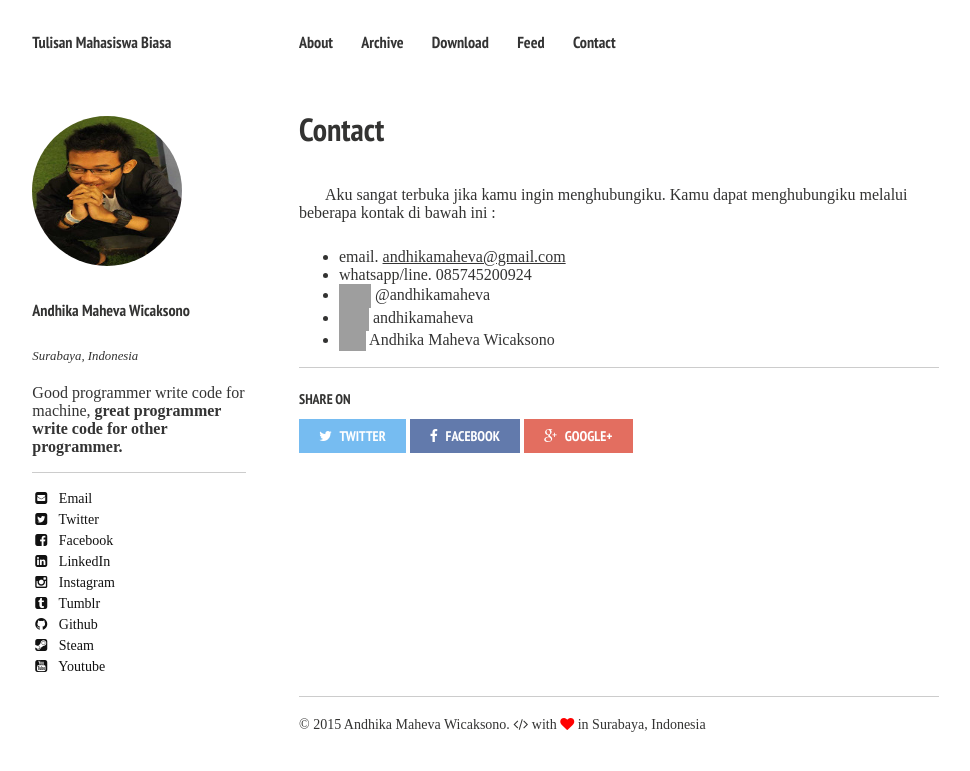
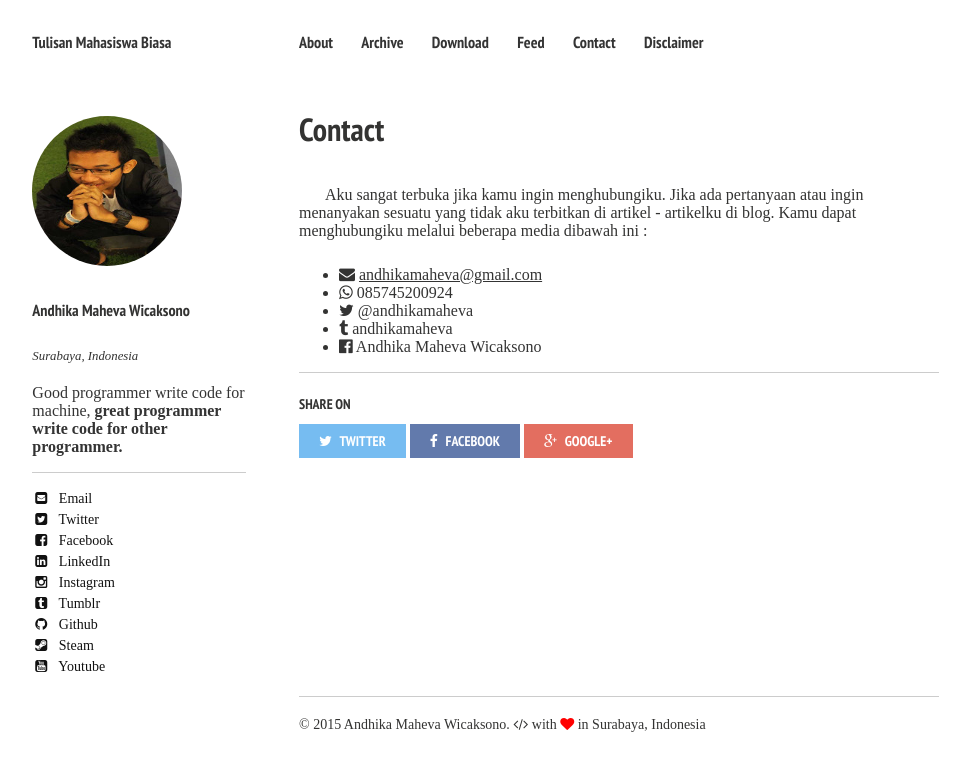
Before and after one commit to andhikamaheva/andhikamaheva.github.io, a Jekyll site: the page built from contact/index.md, in a window 1280 px wide. Shown: the top 771 px of the page, without its empty margins (21-991 px from the left). Built offline with Jekyll 4.4.1, drawn with Linux system fonts in a browser that asks for light colours; nearby versions of some CDN libraries; comment, search, counter and statistics services are not loaded; grey boxes are pictures that could not be loaded.

Commit message:
Adding disclaimer page

```diff
--- a/_data/navigation.yml
+++ b/_data/navigation.yml
@@ -14,3 +14,6 @@
 
 - title: Contact
   url: /contact
+
+- title: Disclaimer
+  url: /disclaimer
--- a/contact/index.md
+++ b/contact/index.md
@@ -1,8 +1,8 @@
 ---
 layout: page
 title: Contact
+excerpt: "Aku sangat terbuka jika kamu ingin menghubungiku. Jika ada pertanyaan atau ingin menanyakan sesuatu yang tidak aku terbitkan di artikel - artikelku di blog. Kamu dapat menghubungiku melalui beberapa media dibawah ini"
 tags: [andhika maheva, andhika maheva wicaksono, andhikamaheva.com, andhika]
-modified: 2014-08-08T20:53:07.573882-04:00
 comments: true
 image:
   feature:
@@ -11,10 +11,10 @@
 ---
 <br>
 
-Aku sangat terbuka jika kamu ingin menghubungiku. Kamu dapat menghubungiku melalui beberapa kontak di bawah ini :
+Aku sangat terbuka jika kamu ingin menghubungiku. Jika ada pertanyaan atau ingin menanyakan sesuatu yang tidak aku terbitkan di artikel - artikelku di blog. Kamu dapat menghubungiku melalui beberapa media dibawah ini :
 
-* email. [andhikamaheva@gmail.com](andhikamaheva@gmail.com)
-* whatsapp/line. 085745200924
-* <a href="https://twitter.com/andhikamaheva"><img src="https://aaaandhika.files.wordpress.com/2015/01/social38.png?w=150" alt="https://twitter.com/andhikamaheva" width="32" height="32" /></a> <a title="@andhikamaheva" href="http://twitter.com/andhikamaheva" target="_blank" style="text-decoration:none">@andhikamaheva</a>
-* <a href="http://andhikamaheva.tumblr.com" rel="attachment wp-att-23"><img  src="https://aaaandhika.files.wordpress.com/2015/01/tumblr9.png?w=150" alt="http://andhikamaheva.tumblr.com" width="30" height="30" /></a> <a title="andhikamaheva" href="http://andhikamaheva.tumblr.com" target="_blank" style="text-decoration:none">andhikamaheva</a>
-* <a href="https://aaaandhika.files.wordpress.com/2015/01/facebook24.png"><img  src="https://aaaandhika.files.wordpress.com/2015/01/facebook24.png?w=150" alt="https://www.facebook.com/andhikamaheva" width="27" height="27" /></a><a title="Andhika Maheva Wicaksono" href="https://www.facebook.com/andhikamaheva" target="_blank" style="text-decoration:none"> Andhika Maheva Wicaksono</a>
+* <i class="fa fa-envelope"></i> [andhikamaheva@gmail.com](andhikamaheva@gmail.com)
+* <i class="fa fa-whatsapp"></i> 085745200924
+* <a href="https://twitter.com/andhikamaheva" style="pading-bottom:100px;"><i class="fa fa-twitter"></i></a> <a title="@andhikamaheva" href="http://twitter.com/andhikamaheva" target="_blank" style="text-decoration:none">@andhikamaheva</a>
+* <a href="http://andhikamaheva.tumblr.com" rel="attachment wp-att-23"><i class="fa fa-tumblr"></i></a> <a title="andhikamaheva" href="http://andhikamaheva.tumblr.com" target="_blank" style="text-decoration:none">andhikamaheva</a>
+* <a href="https://aaaandhika.files.wordpress.com/2015/01/facebook24.png"><i class="fa fa-facebook-official"></i></a><a title="Andhika Maheva Wicaksono" href="https://www.facebook.com/andhikamaheva" target="_blank" style="text-decoration:none"> Andhika Maheva Wicaksono</a>
```
Also changed, not shown: about/index.md (+5 -4 lines), disclaimer/index.md (added, +30 -0 lines).
